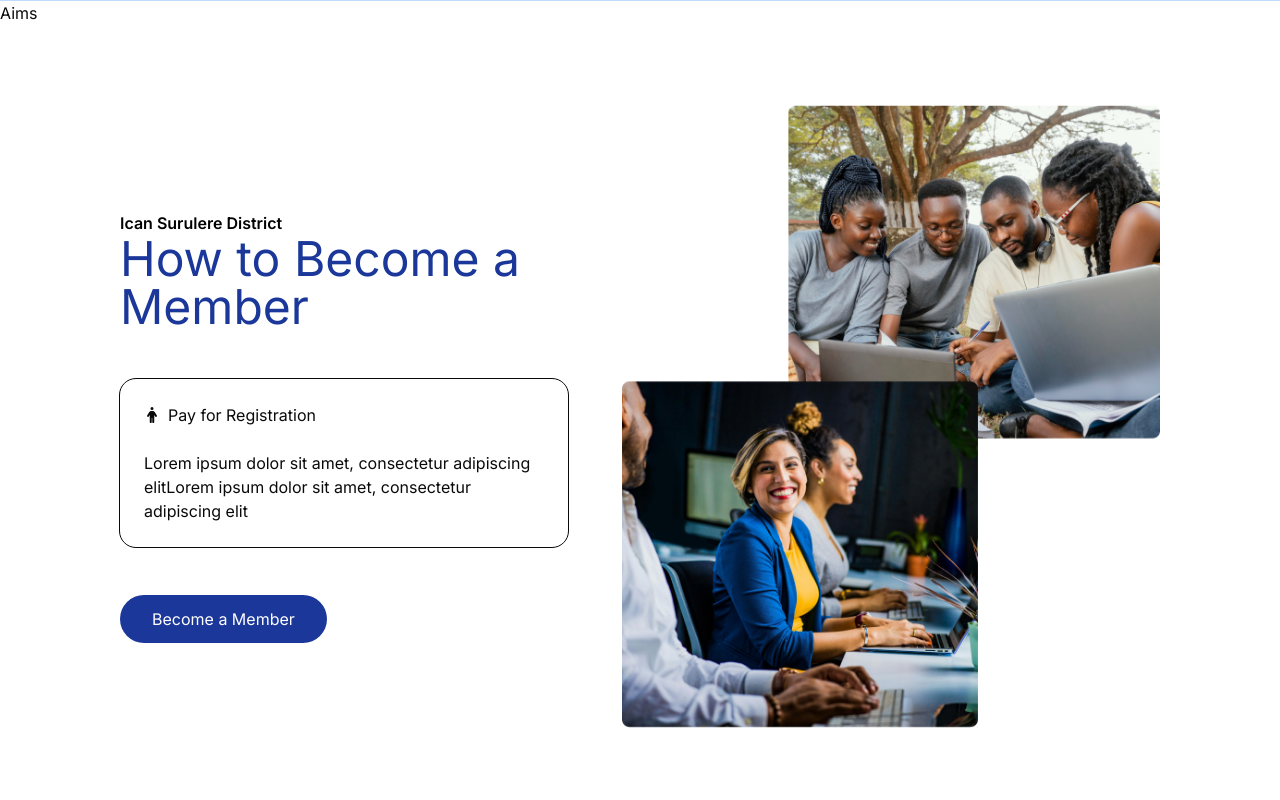
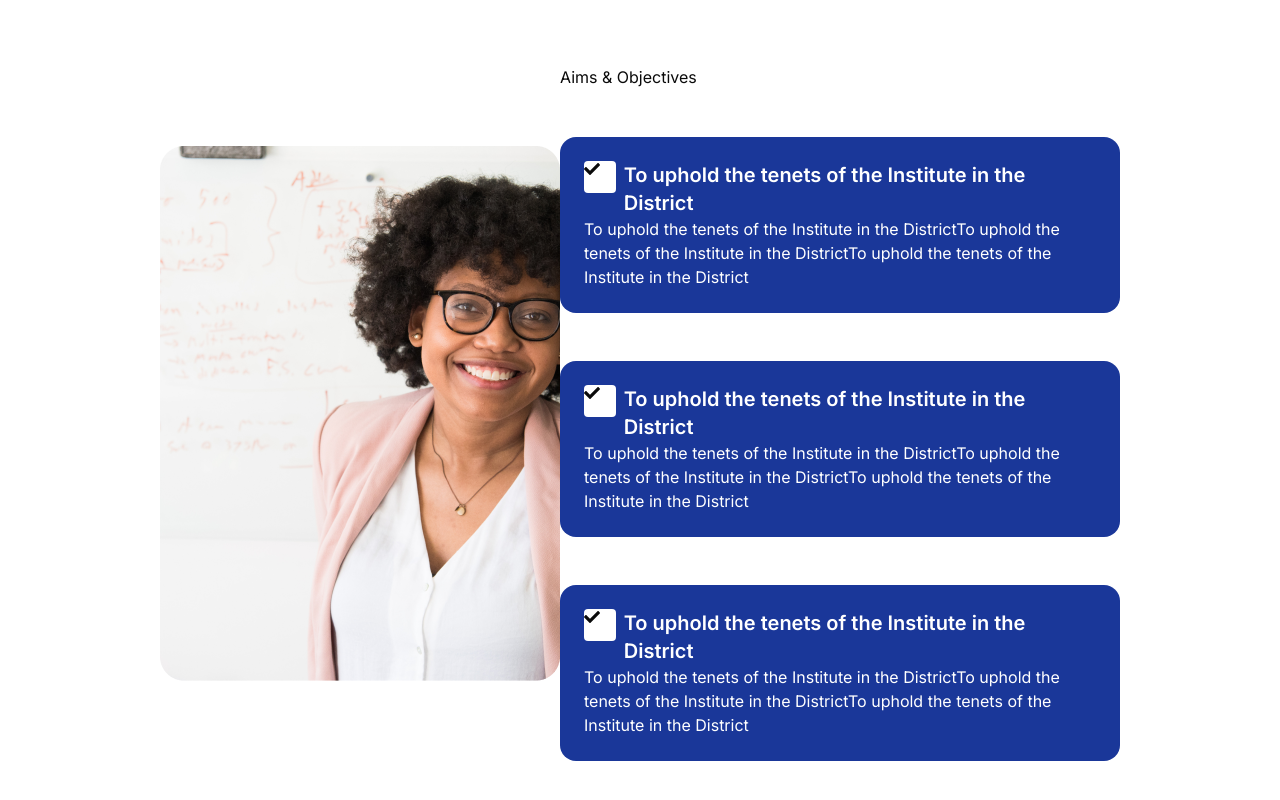
Before and after one commit to Edema-wxd/ican-frontend, a Next.js app: page /about-us in a window 1280 px wide. Shown: the part 1940-2740 px from the top of the page. Built offline with nearby package versions, Linux system fonts and the light colour scheme; a web font is replaced by a local one.

Commit message:
Abiut Us Page

```diff
--- a/src/app/globals.css
+++ b/src/app/globals.css
@@ -18,6 +18,9 @@ body {
     --primary-foreground: 0 0% 98%;
     --secondary: 138 51% 43%;
     --secondary-foreground: 0 0% 9%;
+    --success: 134 61% 41%;
+    --error: 2 82% 44%;
+    --warning: 40 96% 53%;
     --muted: 0 0% 96.1%;
     --muted-foreground: 0 0% 45.1%;
     --accent: 0 0% 96.1%;
--- a/src/components/Aims.jsx
+++ b/src/components/Aims.jsx
@@ -1,7 +1,61 @@
 import React from "react";
+import Image from "next/image";
+import { FaCheck } from "react-icons/fa";
 
 function Aims() {
-  return <div>Aims</div>;
+  return (
+    <div className="flex flex-row px-40 py-20 w-full justify-between items-center ">
+      <Image width={462} height={694} alt="Aims" src={"/chairspeech.png"} />
+      <div className="flex flex-col gap-12 items-start justify-start ">
+        <h2>Aims & Objectives</h2>
+        <div className="flex p-6 rounded-2xl flex-col bg-primary ">
+          <div className="flex flex-row items-start gap-2 justify-start ">
+            <div className=" w-8 h-8 bg-white rounded  ">
+              <FaCheck />
+            </div>
+            <p className=" text-white font-semibold text-xl ">
+              To uphold the tenets of the Institute in the District
+            </p>
+          </div>
+          <p className=" text-white font-normal text-base ">
+            To uphold the tenets of the Institute in the DistrictTo uphold the
+            tenets of the Institute in the DistrictTo uphold the tenets of the
+            Institute in the District
+          </p>
+        </div>
+        <div className="flex p-6 rounded-2xl flex-col bg-primary ">
+          <div className="flex flex-row items-start gap-2 justify-start ">
+            <div className=" w-8 h-8 bg-white rounded ">
+              <FaCheck />
+            </div>
+            <p className=" text-white font-semibold text-xl ">
+              To uphold the tenets of the Institute in the District
+            </p>
+          </div>
+          <p className=" text-white font-normal text-base ">
+            To uphold the tenets of the Institute in the DistrictTo uphold the
+            tenets of the Institute in the DistrictTo uphold the tenets of the
+            Institute in the District
+          </p>
+        </div>{" "}
+        <div className="flex p-6 rounded-2xl flex-col bg-primary ">
+          <div className="flex flex-row items-start gap-2 justify-start ">
+            <div className=" w-8 h-8 bg-white rounded ">
+              <FaCheck />
+            </div>
+            <p className=" text-white font-semibold text-xl ">
+              To uphold the tenets of the Institute in the District
+            </p>
+          </div>
+          <p className=" text-white font-normal text-base ">
+            To uphold the tenets of the Institute in the DistrictTo uphold the
+            tenets of the Institute in the DistrictTo uphold the tenets of the
+            Institute in the District
+          </p>
+        </div>
+      </div>
+    </div>
+  );
 }
 
 export default Aims;
--- a/src/components/Meminfo.jsx
+++ b/src/components/Meminfo.jsx
@@ -5,7 +5,7 @@ import Image from "next/image";
 
 function Meminfo() {
   return (
-    <div className=" flex flex-row p-20 mx-10 gap-8 w-auto items-center justify-center ">
+    <div className=" flex flex-row py-20 px-40 mx-10 gap-8 w-auto items-center justify-center ">
       <div className="flex flex-col gap-12 max-w-[470px] text-left">
         <div>
           <p className="text-base font-semibold text-black">
--- a/src/components/genui/Infocard.jsx
+++ b/src/components/genui/Infocard.jsx
@@ -4,6 +4,7 @@ import PropTypes from "prop-types";
 import Itemcard from "@/components/genui/Itemcard";
 
 function Infocard({ subtitle, title, data }) {
+  console.log(data);
   return (
     <div className=" w-full py-20 bg-blue-200 flex flex-col items-center justify-center gap-16 ">
       <div className="flex flex-col w-fit items-center gap-2">
--- a/src/components/genui/Itemcard.jsx
+++ b/src/components/genui/Itemcard.jsx
@@ -5,8 +5,12 @@ import { FaPeopleRoof } from "react-icons/fa6";
 function Itemcard({ name, info, icon }) {
   return (
     <div className="max-w-80 font-sans rounded-xl h-fit bg-white p-6 flex flex-col justify-between items-start gap-4">
-      <div className="rounded-xl p-2 bg-slate-300">{icon}</div>
-      <h6 className="font-semibold text-xl text-left text-gray-900">{name}</h6>
+      <div>
+        <div className="rounded-xl p-2 bg-slate-300">{icon}</div>
+        <h6 className="font-semibold text-xl text-left text-gray-900">
+          {name}
+        </h6>
+      </div>
       <p className="text-base font-medium text-gray-600">{info}</p>
     </div>
   );
--- /dev/null
+++ b/src/components/genui/Toast.jsx
@@ -0,0 +1,33 @@
+import React from "react";
+import PropTypes from "prop-types";
+import { FaX, FaCircleCheck } from "react-icons/fa6";
+
+function Toast({ mess, message }) {
+  switch (mess) {
+    case mess === "saved":
+      return <></>;
+  }
+  return (
+    <div className="max-w-[400px] border flex flex-row ">
+      <div></div>
+      <div className="flex flex-row items-start justify-center gap-5 w-fit ">
+        <div>
+          <div className="w-14 h-14  bg-white flex items-center justify-center">
+            <FaCircleCheck className=" w-8 h-8 stroke-success  " />
+          </div>
+          <div>
+            <h5 className="text-black text-lg font-bold"></h5>
+            <p className="text-gray-800 text-base font-normal">{message}</p>
+          </div>
+        </div>
+        <FaX />
+      </div>
+    </div>
+  );
+}
+Toast.propTypes = {
+  mess: PropTypes.oneOf(["saved", "error", "warn", "update"]).isRequired,
+  message: PropTypes.string.isRequired,
+};
+
+export default Toast;
```
